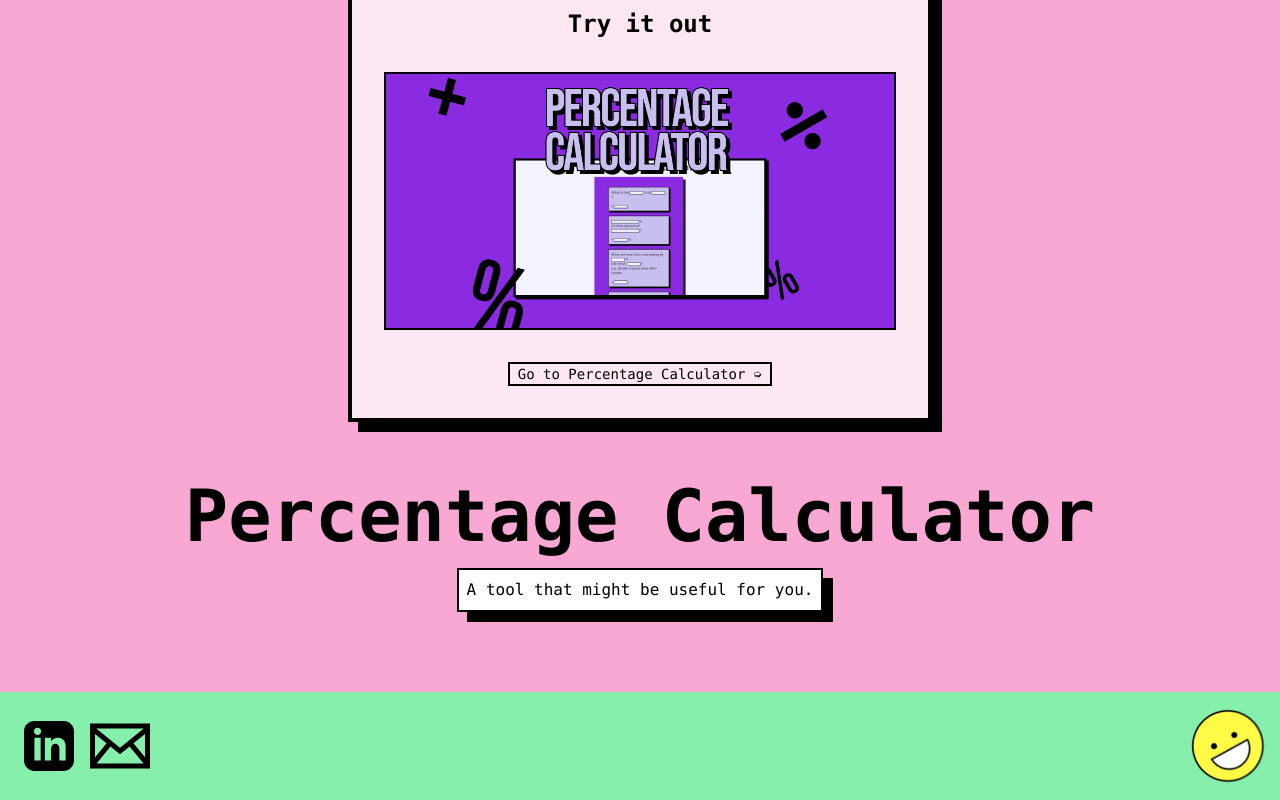
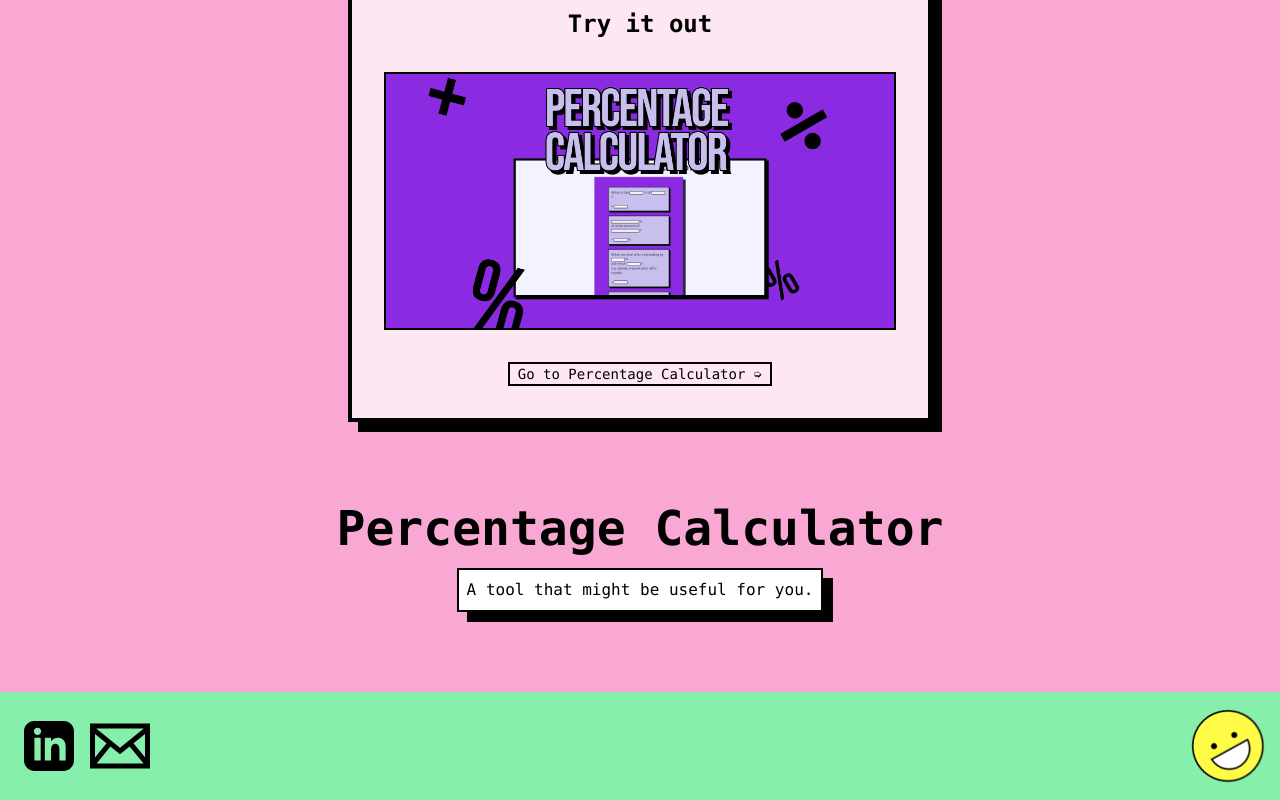
Before and after one commit to muhamaddigdaya/portfolio, a Next.js app: page / in a window 1280 px wide. Shown: the part 5474-6274 px from the top of the page. Built offline with nearby package versions, Linux system fonts and the light colour scheme.

Commit message:
font size

```diff
--- a/src/app/components/Text.tsx
+++ b/src/app/components/Text.tsx
@@ -6,7 +6,7 @@ type Props = {}
 const Text = (props: Props) => {
   return (
     <div className="hero-section flex flex-col xl:items-start sm:items-center p-8 w-screen ">
-        <header className='cursor-default font-extrabold sm:text-7xl xl:text-8xl xl:text-left sm:text-center mb-4'>Percentage Calculator</header>
+        <header className='cursor-default font-extrabold sm:text-5xl xl:text-8xl xl:text-left sm:text-center mb-4'>Percentage Calculator</header>
         <p className='cursor-default sm:text-md xl:text-xl w-fit bg-white p-2 border-2 border-black xl:shadow-inherit lg:shadow-[10px_10px_0px_0px_#000] hover:shadow-[10px_10px_0px_0px_#000] duration-150 ease-out'>A tool that might be useful for you.</p>
     </div>
   )
```
